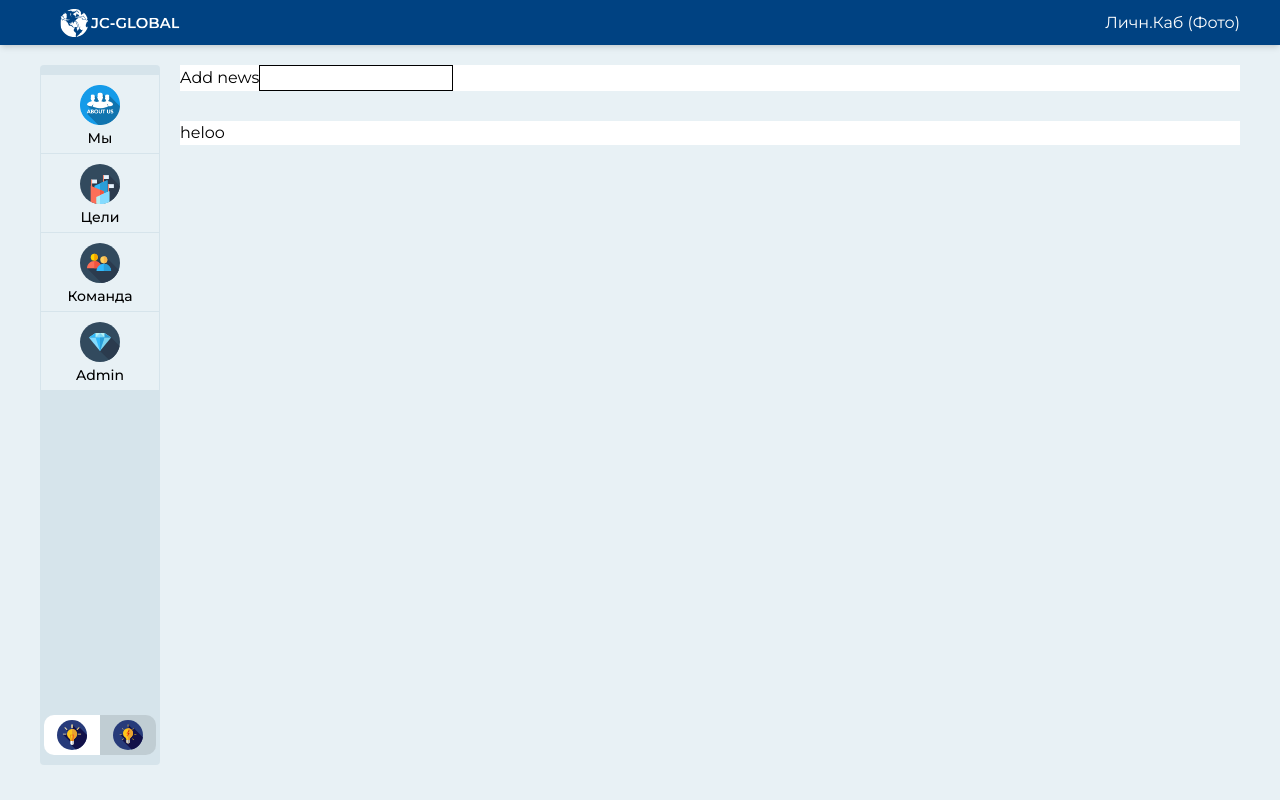
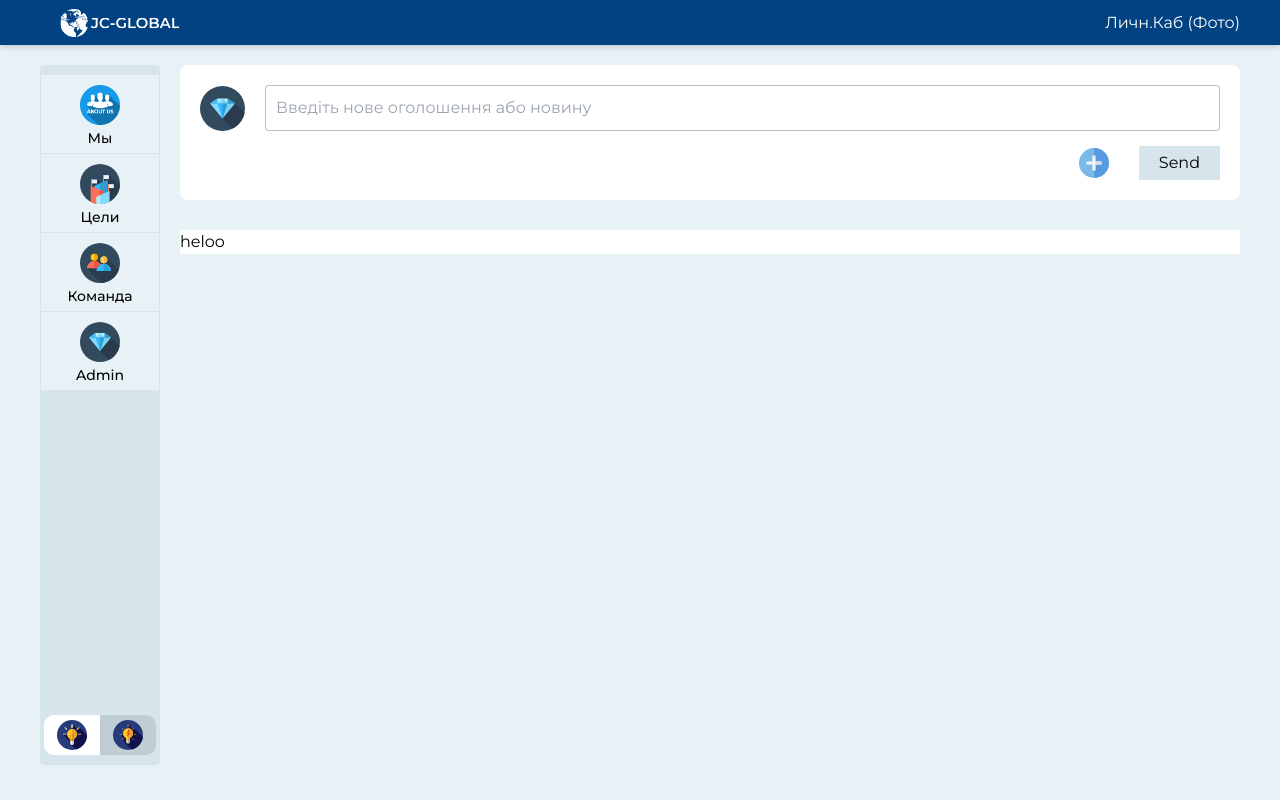
Before and after one commit to DmitryMass/JC-Global, a React (Vite) app: page / in a window 1280 px wide. Built offline with nearby package versions, Linux system fonts and the light colour scheme.

Commit message:
added newsField component to HomeNews and Dropzone for imgs

```diff
--- /dev/null
+++ b/src/components/Buttons/ButtonSubmit/ButtonSubmit.tsx
@@ -0,0 +1,21 @@
+import { FC, ReactNode } from 'react';
+
+interface IButtonSubmitProps {
+  children: string | ReactNode;
+  modificator?: string;
+  isDisabled?: boolean;
+}
+
+const ButtonSubmit: FC<IButtonSubmitProps> = ({
+  children,
+  isDisabled = false,
+  modificator,
+}) => {
+  return (
+    <button className={modificator} type='submit' disabled={isDisabled}>
+      {children}
+    </button>
+  );
+};
+
+export default ButtonSubmit;
--- /dev/null
+++ b/src/components/NewsField/NewsField.tsx
@@ -0,0 +1,97 @@
+import { FC, useCallback, useState } from 'react';
+import { Formik, Field } from 'formik';
+import { FormikHelpers } from 'formik';
+import Dropzone, { useDropzone } from 'react-dropzone';
+//
+import ButtonSubmit from '../Buttons/ButtonSubmit/ButtonSubmit';
+//
+import { INewsFormValues } from '@/types/newsFormValues';
+import add from '@/assets/icons/add.svg';
+import admin from '@/assets/icons/admin1.svg';
+import remove from '@/assets/icons/remove.svg';
+
+interface FileInfo {
+  file: File | null;
+}
+
+const NewsField: FC = () => {
+  const [file, setFile] = useState<File | null>(null);
+  const handleSubmitNews = async (
+    values: INewsFormValues,
+    actions: FormikHelpers<INewsFormValues>
+  ) => {
+    console.log(values, file);
+  };
+
+  const onDrop = useCallback((acceptedFiles: File[]) => {
+    setFile(acceptedFiles[0]);
+  }, []);
+
+  const { getRootProps, getInputProps, isDragActive } = useDropzone({
+    onDrop,
+    accept: {
+      'image/jpeg': ['.jpeg', '.jpg'],
+      'image/png': ['.png'],
+      'image/svg+xml': ['.svg'],
+    },
+  });
+
+  return (
+    <>
+      <Formik
+        initialValues={{ text: '' }}
+        onSubmit={handleSubmitNews}
+        validationSchema={''}
+      >
+        {({
+          handleSubmit,
+          handleChange,
+          handleBlur,
+          values,
+          errors,
+          setFieldValue,
+          touched,
+        }) => (
+          <form onSubmit={handleSubmit}>
+            <div className='flex justify-start items-center gap-[20px] mb-[15px]'>
+              <img className='w-[45px]' src={admin} alt='admin logo' />
+              <label className='block w-full' htmlFor='text'>
+                {touched.text && errors.text && (
+                  <span className=''>{errors.text}</span>
+                )}
+                <Field
+                  className='w-full outline-none border-[1px] border-opacity-25 border-black p-[10px] rounded-[4px]'
+                  id='text'
+                  onChange={handleChange}
+                  onBlur={handleBlur}
+                  value={values.text}
+                  name='text'
+                  placeholder='Введіть нове оголошення або новину'
+                />
+              </label>
+            </div>
+            <div className='flex justify-end gap-[30px] items-center '>
+              <div {...getRootProps()}>
+                <input {...getInputProps()} />
+                {isDragActive ? (
+                  <img className='w-[30px]' src={add} alt='add img' />
+                ) : (
+                  <div className='flex items-center gap-[15px]'>
+                    <span>{file?.name}</span>
+                    <img className='w-[30px]' src={add} alt='add img' />
+                  </div>
+                )}
+              </div>
+
+              <ButtonSubmit modificator='text-black bg-lightBlue py-[5px] px-[20px] hover:bg-darkBlue transition-all duration-75 hover:text-white'>
+                Send
+              </ButtonSubmit>
+            </div>
+          </form>
+        )}
+      </Formik>
+    </>
+  );
+};
+
+export default NewsField;
--- a/src/pages/Goals/Goals.tsx
+++ b/src/pages/Goals/Goals.tsx
@@ -10,6 +10,8 @@ const Goals: FC = () => {
           <li>3</li>
           <li>3</li>
           <li>3</li>
+          <li>3</li>
+          <li>3</li>
         </ul>
       </div>
     </ContentWrapper>
--- a/src/pages/HomeNews/HomeNews.tsx
+++ b/src/pages/HomeNews/HomeNews.tsx
@@ -1,13 +1,13 @@
 import { FC } from 'react';
 //
 import ContentWrapper from '@/components/ContentWrapper/ContentWrapper';
+import NewsField from '@/components/NewsField/NewsField';
 
 const HomeNews: FC = () => {
   return (
     <ContentWrapper>
-      <div className='w-full bg-white mb-[30px]'>
-        Add news
-        <input className='border-[1px] border-black' type='text' />
+      <div className='w-full bg-white mb-[30px] p-[20px] rounded-[8px]'>
+        <NewsField />
       </div>
       <div className='bg-white w-full'>
         <h1>heloo</h1>
--- /dev/null
+++ b/src/types/newsFormValues.tsx
@@ -0,0 +1,4 @@
+export interface INewsFormValues {
+  text: string;
+  newsImg?: any;
+}
```
Also changed, not shown: src/assets/icons/add.svg (added), src/assets/icons/remove.svg (added).
